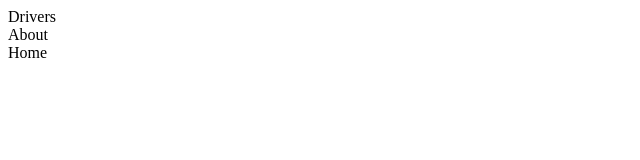
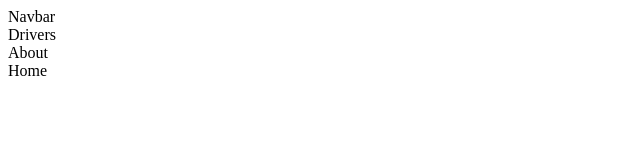
Before and after one commit to EzraMachoka/The-PitLane, a React (Vite) app: page / in a window 1280 px wide. Shown: the top 160 px of the page, without its empty margins (0-640 px from the left). Built offline with nearby package versions, Linux system fonts and the light colour scheme.

Commit message:
Importing Navbar Component to App.jsx

```diff
--- a/src/App.jsx
+++ b/src/App.jsx
@@ -2,12 +2,14 @@
 import Drivers from './Components/Drivers'
 import About from './Components/About'
 import Home from './Components/Home'
+import Navbar from './Components/Navbar'
 
 function App() {
 
 
   return (
     <>
+    <Navbar/>
      <Drivers/>
      <About/>
      <Home/>
--- a/src/Components/Navbar.jsx
+++ b/src/Components/Navbar.jsx
@@ -0,0 +1,9 @@
+import React from 'react'
+
+const Navbar = () => {
+  return (
+    <div>Navbar</div>
+  )
+}
+
+export default Navbar
```
